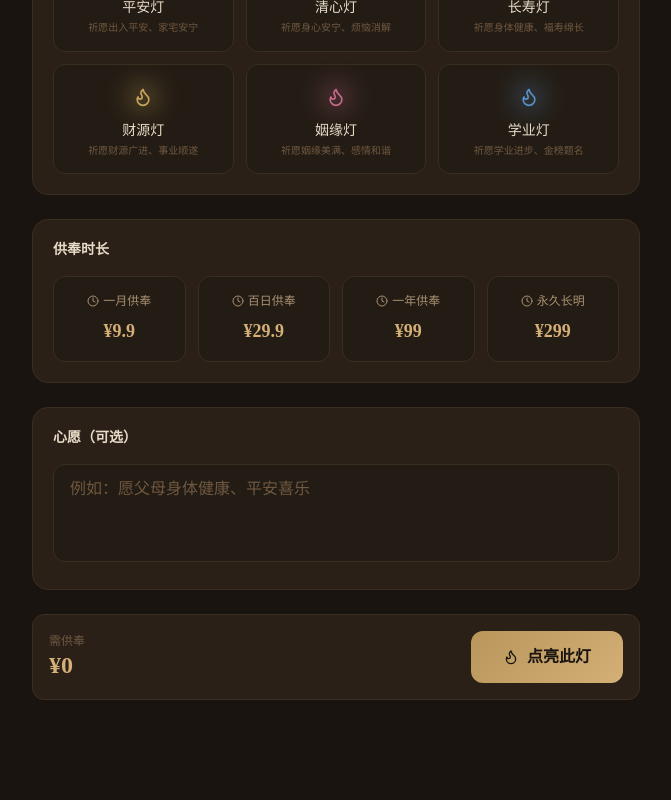
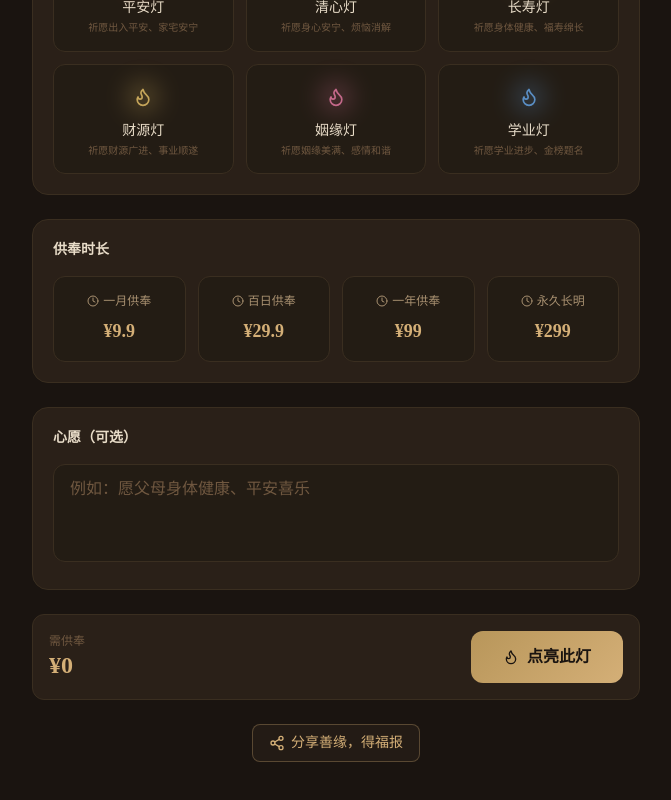
Before and after one commit to sutongwuyanzu/lanqing-tang, a Next.js app: page /pray in a window 1280 px wide. Shown: the part 922-1722 px from the top of the page, without its empty margins (304-975 px from the left). Before the commit the page ends 1686 px from the top, so only its background shows below. Built offline with nearby package versions, Linux system fonts and the light colour scheme.

Commit message:
fix: 祈福页面集成分享按钮

```diff
--- a/app/pray/page.tsx
+++ b/app/pray/page.tsx
@@ -287,6 +287,16 @@ export default function PrayPage() {
             {wish && <div className="mb-4 rounded-lg bg-bg-input p-3 text-sm text-text-secondary">💭 {wish}</div>}
             <button onClick={resetForm} className="btn-secondary w-full">再点一盏灯</button>
           </div>
+          <div className="mt-4 flex justify-center">
+            <ShareButton label="分享善缘，得福报" />
+          </div>
+        </div>
+      )}
+
+      {/* 分享按钮（表单阶段） */}
+      {step === "form" && (
+        <div className="mt-6 flex justify-center">
+          <ShareButton label="分享善缘，得福报" />
         </div>
       )}
     </div>
```
